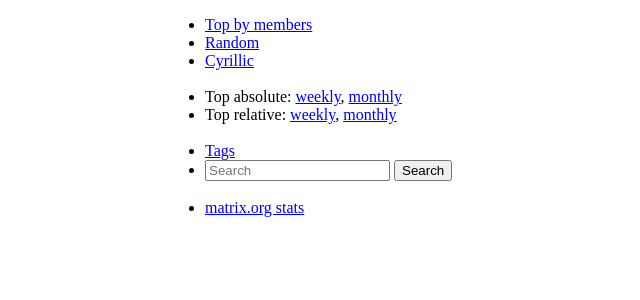
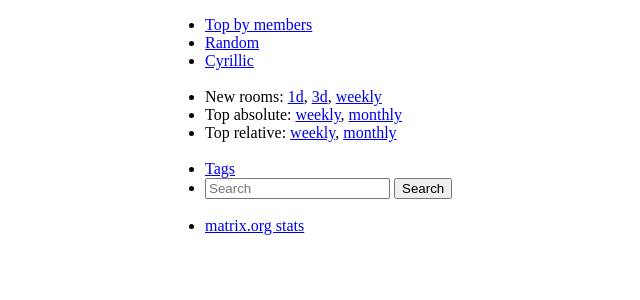
Before and after one commit to a13xmt/matrixstats.org, a Django app: page / in a window 1280 px wide. Shown: the top 300 px of the page, without its empty margins (125-765 px from the left). Run offline with Django 3.2, Linux system fonts and the light colour scheme; some libraries are stand-ins or nearby versions.

Commit message:
Add view for new rooms.

```diff
--- a/source/matrix_stats/urls.py
+++ b/source/matrix_stats/urls.py
@@ -29,6 +29,10 @@ urlpatterns = [
     url(r'^$', views.list_rooms),
     url(r'^server/(?P<server>[a-zA-Z0-9\.]+)', views.list_server_stats, name='server-stats'),
 
+    url(r'^new/1d/$', views.list_new_rooms, kwargs={'delta': 1}, name='new-1d'),
+    url(r'^new/3d/$', views.list_new_rooms, kwargs={'delta': 3}, name='new-3d'),
+    url(r'^new/weekly/$', views.list_new_rooms, kwargs={'delta': 7}, name='new-weekly'),
+
     url(r'^top/abs/weekly/$', views.list_most_joinable_rooms, kwargs={
         'delta': 7, 'rating': 'absolute'}, name='top-abs-weekly'),
     url(r'^top/abs/monthly/$', views.list_most_joinable_rooms, kwargs={
@@ -37,6 +41,7 @@ urlpatterns = [
         'delta': 7, 'rating': 'relative'}, name='top-rel-weekly'),
     url(r'^top/rel/monthly/$', views.list_most_joinable_rooms, kwargs={
         'delta': 30, 'rating': 'relative'}, name='top-rel-monthly'),
+
     url(r'^rooms/top/$', views.list_rooms_by_members_count),
 
     url(r'^rooms/random/', views.list_rooms_by_random),
--- a/source/room_stats/rawsql.py
+++ b/source/room_stats/rawsql.py
@@ -28,3 +28,17 @@ SELECT * from (
 WHERE rs.room_id = r.id
 ORDER BY %(order_by)s DESC;
 """
+
+NEW_ROOMS_FOR_LAST_N_DAYS_QUERY = """
+  SELECT * FROM (
+    SELECT room_id FROM (
+        SELECT room_id, count(1)
+        FROM room_stats_dailymembers
+        GROUP BY room_id
+    ) as rds
+    WHERE count <= %s
+  ) as rc
+  LEFT JOIN room_stats_room as r
+  ON r.id = rc.room_id
+  ORDER BY members_count DESC;
+"""
--- a/source/room_stats/templates/room_stats/rooms.html
+++ b/source/room_stats/templates/room_stats/rooms.html
@@ -7,6 +7,12 @@
     <li><a href="/rooms/random">Random</a></li>
     <li><a href="/rooms/cyrillic">Cyrillic</a></li>
     <br>
+    <li>New rooms:
+      <a href="{% url 'new-1d' %}">1d</a>,
+      <a href="{% url 'new-3d' %}">3d</a>,
+      <a href="{% url 'new-weekly' %}">weekly</a>
+    </li>
+
     <li>Top absolute:
       <a href="{% url 'top-abs-weekly' %}">weekly</a>,
       <a href="{% url 'top-abs-monthly' %}">monthly</a>
--- a/source/room_stats/views.py
+++ b/source/room_stats/views.py
@@ -143,3 +143,10 @@ def list_most_joinable_rooms(request, delta, rating='absolute', limit=100):
         'rating': rating
     }
     return render_rooms_paginated(request, rooms, context=context)
+
+from .rawsql import NEW_ROOMS_FOR_LAST_N_DAYS_QUERY
+def list_new_rooms(request, delta=3):
+    rooms = Room.objects.raw(
+        NEW_ROOMS_FOR_LAST_N_DAYS_QUERY % delta
+    )[:]
+    return render_rooms_paginated(request, rooms)
```
